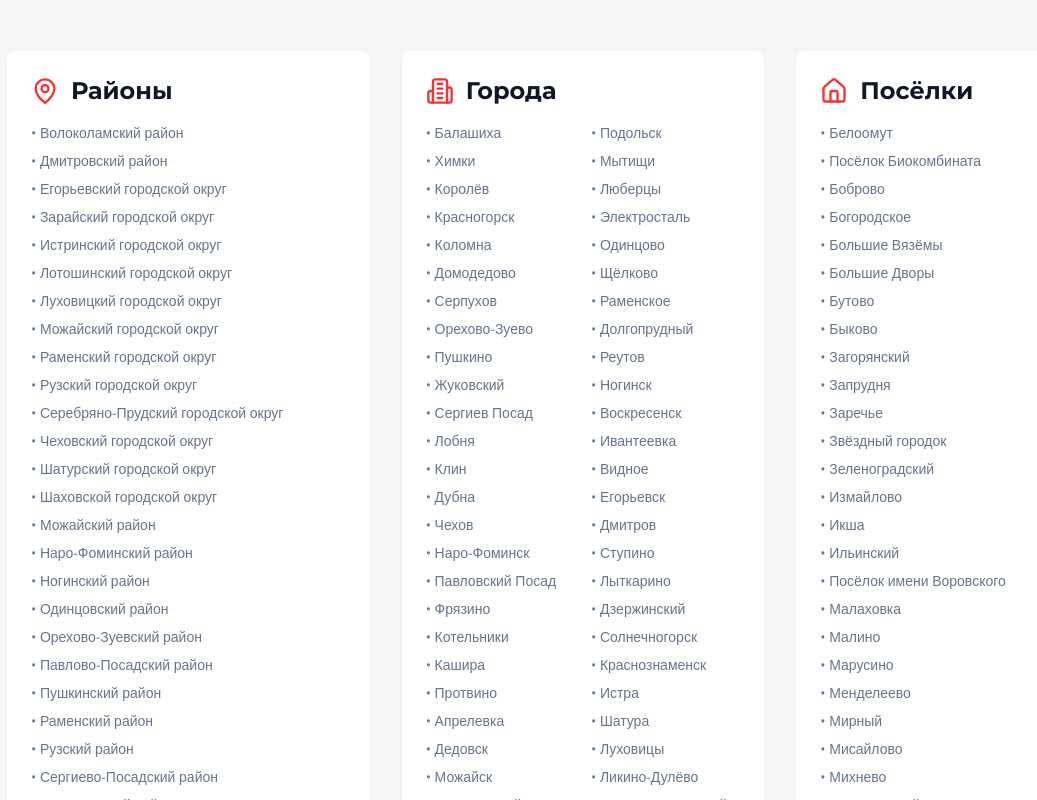
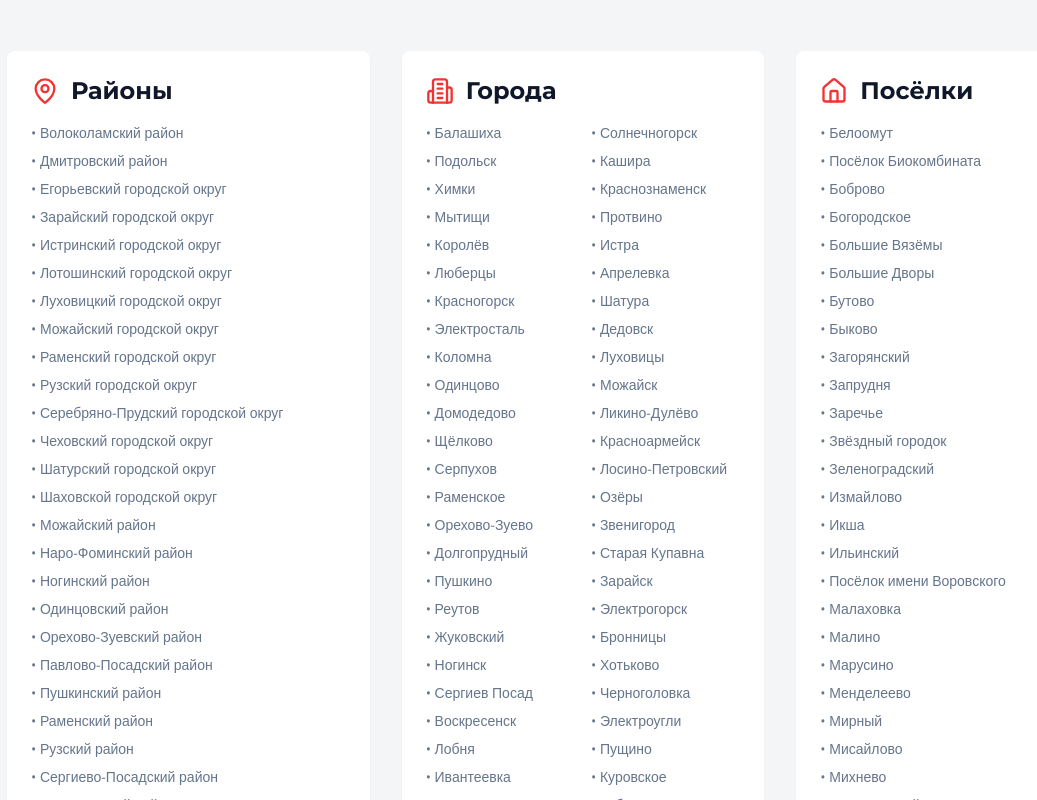
Before and after one commit to pr-poehali-dev/pipe-thawing-website, a React (Vite) app: page / in a window 1280 px wide. Shown: the part 2480-3280 px from the top of the page, without its empty margins (57-1094 px from the left). Built offline with nearby package versions, Linux system fonts and the light colour scheme.

Commit message:
Сортировка городов по алфавиту

```diff
--- a/src/pages/Index.tsx
+++ b/src/pages/Index.tsx
@@ -249,7 +249,7 @@ const Index = () => {
                 <Icon name="Building2" className="text-primary" size={28} />
                 <h3 className="font-heading font-bold text-2xl text-secondary">Города</h3>
               </div>
-              <ul className="grid grid-cols-2 gap-x-4 gap-y-2 text-sm text-muted-foreground">
+              <ul className="columns-2 gap-x-4 space-y-2 text-sm text-muted-foreground">
                 <li>• Балашиха</li>
                 <li>• Подольск</li>
                 <li>• Химки</li>
```
